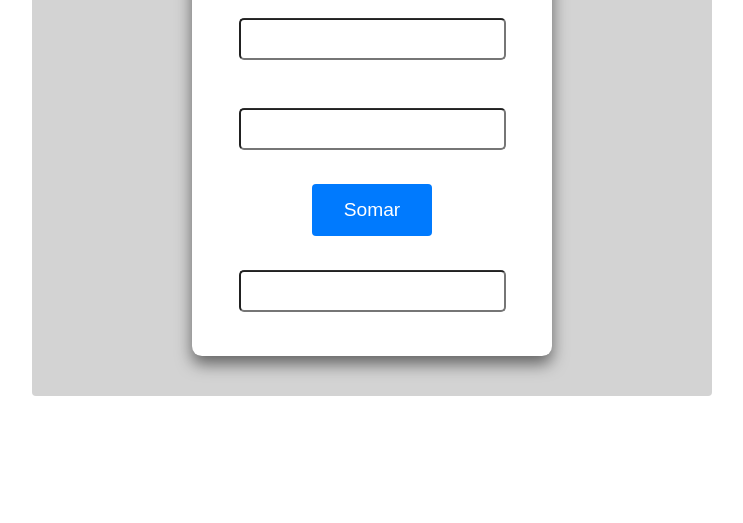
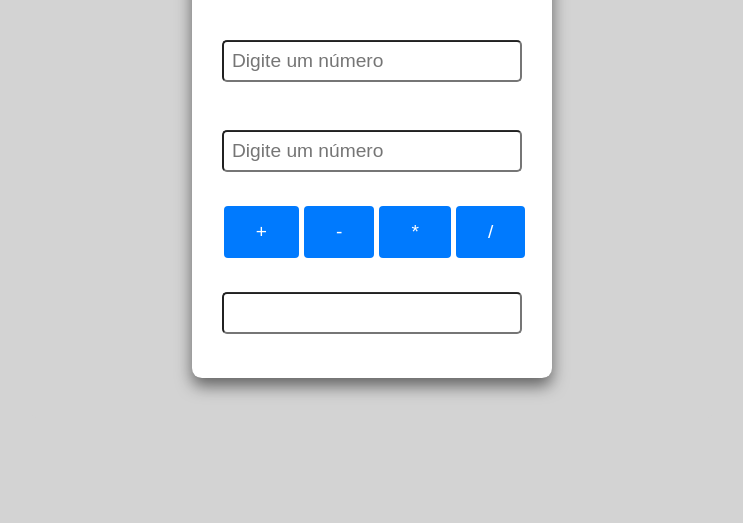
Before and after one commit to IsaqueBatist/Bootcamp-Calculadora, a plain HTML site: page index.html in a window 1280 px wide. Shown: the part 293-816 px from the top of the page, without its empty margins (268-1011 px from the left). Drawn offline with nearby package versions, Linux system fonts and the light colour scheme.

Commit message:
closes #4 - 4 Operações

```diff
--- a/index.html
+++ b/index.html
@@ -13,10 +13,16 @@
 <body>
   <div class="container">
     <div class="calc">
+      <i class="material-symbols-outlined">calculate</i>
       <h1>Calculadora</h1>
-      <input type="number" name="" id="num1">
-      <input type="number" name="" id="num2">
-      <button onclick="calc()">Somar</button>
+      <input type="number" name="" id="num1" placeholder="Digite um número">
+      <input type="number" name="" id="num2" placeholder="Digite um número">
+      <div class="botoes">
+        <button onclick="soma('+')">+</button>
+        <button onclick="soma('-')">-</button>
+        <button onclick="soma('*')">*</button>
+        <button onclick="soma('/')">/</button>
+      </div>
       <input type="text" name="" id="output" readonly>
     </div>
     <div class="history">
--- a/javascript.js
+++ b/javascript.js
@@ -1,7 +1,14 @@
-function calc() {
+function soma(op) {
   var num1 = parseFloat(document.getElementById("num1").value);
   var num2 = parseFloat(document.getElementById("num2").value);
+  var valor = 0;
 
-  var soma = num1 + num2;
-  document.getElementById("output").value = soma;
+  switch (op) {
+    case '+': valor = num1 + num2; break;
+    case '-': valor = num1 - num2; break;
+    case '*': valor = num1 * num2; break;
+    case '/': valor = num1 / num2; break;
+  }
+
+  document.getElementById("output").value = valor;
 }
--- a/style.css
+++ b/style.css
@@ -3,6 +3,7 @@
 body {
   position: relative;
   height: 100vh;
+  background-color: #d3d3d3;
 }
 
 .container {
@@ -32,7 +33,13 @@ body {
   box-shadow: 0 8px 16px rgba(0, 0, 0, 0.529);
 }
 
+.botoes {
+  display: flex;
+  flex-direction: row;
+}
+
 input {
+  width: 280px;
   height: 22px;
   padding: 8px;
   font-size: 1.2em;
@@ -55,10 +62,10 @@ button {
   font-size: 1.2rem;
   border-radius: 4px;
   cursor: pointer;
+  margin-left: 5px;
 }
 
 button:hover {
   background-color: #0069d9;
-  box-shadow: 0 8px 16px 0 rgba(0, 0, 0, 0.363)
-  ;
+  box-shadow: 0 8px 16px 0 rgba(0, 0, 0, 0.363);
 }
```
